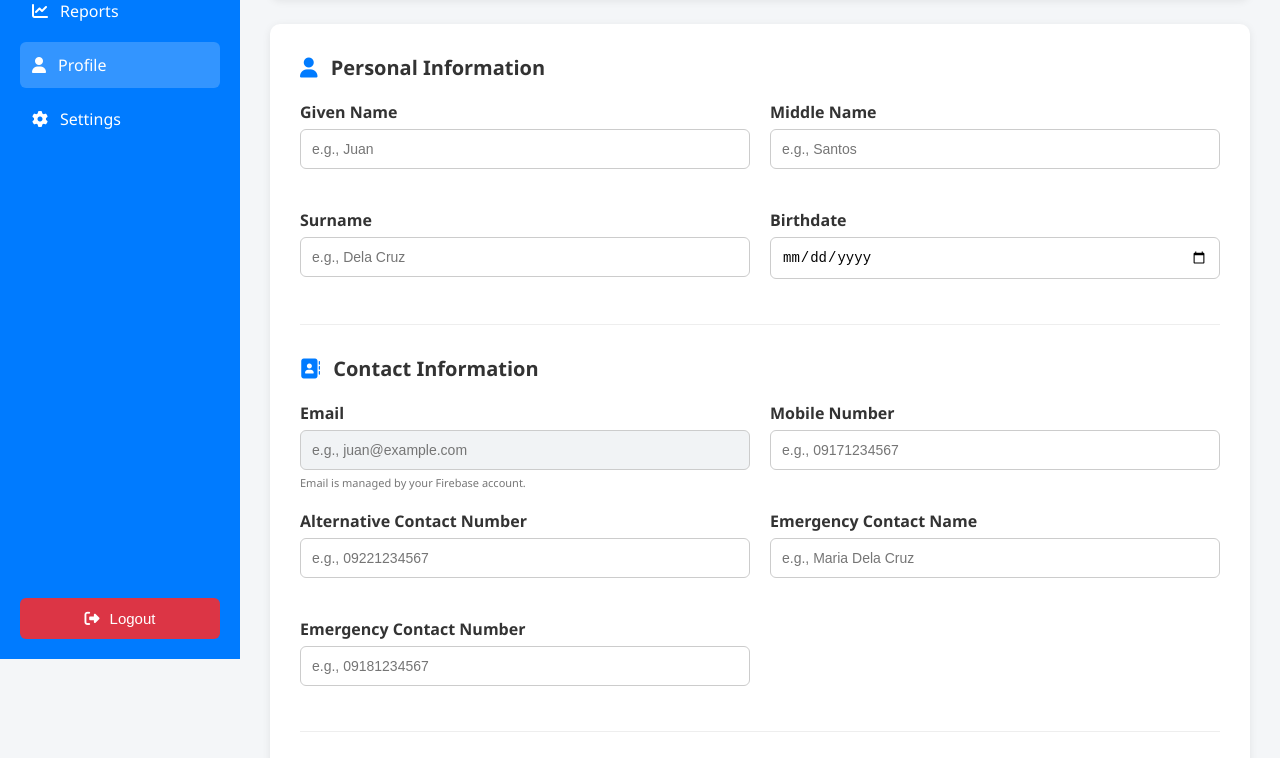
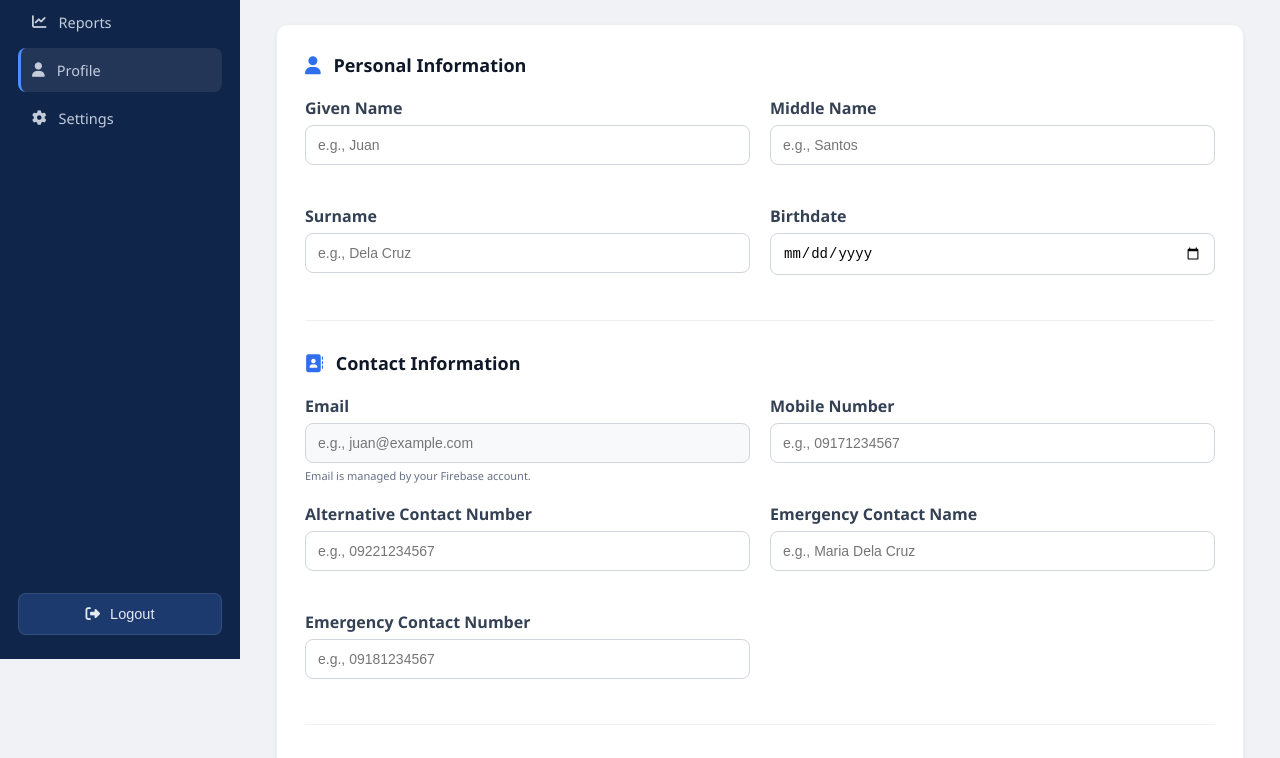
Before and after one commit to Codalisher14/web-application-group-projects, a website: page Main_Dashboard/profile_dashboard.html in a window 1280 px wide. Shown: the part 141-899 px from the top of the page. Drawn offline with Linux system fonts and the light colour scheme.

Commit message:
Profile Dashboard styling update to match Main Dashboard. README formatting changes

```diff
--- a/Main_Dashboard/profile_dashboard.css
+++ b/Main_Dashboard/profile_dashboard.css
@@ -12,9 +12,10 @@
 
     margin: 0;
 
-    font-family: 'Segoe UI', Arial, sans-serif;
+    font-family: 'Segoe UI', Roboto, Helvetica, Arial, sans-serif;
 
-    background: #f4f6f8;
+    background: #f0f2f5;
+    color: #1f2937;
 
 }
 
@@ -35,11 +36,11 @@
 
     height: 100vh;
 
-    background: #007BFF;
+    background: #10254a;
 
-    color: white;
+    color: #e5e9f0;
 
-    padding: 20px;
+    padding: 24px 18px;
 
     display: flex;
 
@@ -57,19 +58,23 @@
 
     align-items: center;
 
-    gap: 10px;
+    gap: 12px;
 
     font-size: 18px;
 
-    font-weight: bold;
+    font-weight: 600;
+    letter-spacing: 0.3px;
 
-    padding-bottom: 30px;
+    padding-bottom: 24px;
+    border-bottom: 1px solid rgba(255,255,255,.08);
+    margin-bottom: 20px;
 
 }
 
 .dashboard-logo i {
 
-    font-size: 25px;
+    font-size: 24px;
+    color: #4d8dff;
 
 }
 
@@ -84,19 +89,19 @@
 
     flex-direction: column;
 
-    gap: 8px;
+    gap: 4px;
 
 }
 
 nav a {
 
-    color: white;
+    color: #c3ccdb;
 
     text-decoration: none;
 
-    padding: 12px;
+    padding: 12px 14px;
 
-    border-radius: 6px;
+    border-radius: 8px;
 
     display: flex;
 
@@ -104,17 +109,22 @@
 
     gap: 12px;
 
-    transition: 0.3s;
+    font-size: 14.5px;
+    transition: background .15s ease, color .15s ease;
 
 }
 
 nav a:hover {
 
-    background: rgba(255,255,255,.2);}
+    background: rgba(255,255,255,.08);
+    color: #ffffff;
+}
 
 nav a.active {
 
-    background: rgba(255,255,255,.2);
+    background: rgba(255,255,255,.08);
+    border-left: 3px solid #4d8dff;
+    padding-left: 11px;
 
 }
 
@@ -129,17 +139,18 @@
 
     padding: 12px;
 
-    background: #dc3545;
+    background: #1c3a6e;
 
-    color: white;
+    color: #e5e9f0;
 
-    border: none;
+    border: 1px solid rgba(255,255,255,.1);
 
-    border-radius: 6px;
+    border-radius: 8px;
 
     cursor: pointer;
 
-    font-size: 15px;
+    font-size: 14.5px;
+    font-weight: 500;
 
     display: flex;
 
@@ -149,13 +160,13 @@
 
     gap: 10px;
 
-    transition: 0.3s;
+    transition: background .15s ease;
 
 }
 
 .logout-button:hover {
 
-    background: #b02a37;
+    background: #24467f;
 
 }
 
@@ -168,7 +179,7 @@
 
     margin-left: 240px;
 
-    padding: 30px;
+    padding: 32px 36px;
 
 }
 
@@ -180,21 +191,23 @@
 
     background: white;
 
-    padding: 20px;
+    padding: 24px 28px;
 
-    border-radius: 10px;
+    border-radius: 12px;
 
-    box-shadow:
-        0 2px 8px
-        rgba(0,0,0,.08);
+    box-shadow: 0 1px 3px rgba(16,24,40,.06), 0 1px 2px rgba(16,24,40,.04);
+    border: 1px solid #eef0f3;
 
-    margin-bottom: 25px;
+    margin-bottom: 28px;
 
 }
 
 .dashboard-header h1 {
 
-    margin: 0 0 5px;
+    margin: 0 0 6px;
+    font-size: 22px;
+    font-weight: 600;
+    color: #101828;
 
 }
 
@@ -202,7 +215,8 @@
 
     margin: 0;
 
-    color: #777;
+    color: #667085;
+    font-size: 14px;
 
 }
 
@@ -214,13 +228,12 @@
 
     background: white;
 
-    padding: 30px;
+    padding: 28px;
 
-    border-radius: 10px;
+    border-radius: 12px;
 
-    box-shadow:
-        0 2px 8px
-        rgba(0,0,0,.08);
+    box-shadow: 0 1px 3px rgba(16,24,40,.06), 0 1px 2px rgba(16,24,40,.04);
+    border: 1px solid #eef0f3;
 
 }
 
@@ -233,7 +246,7 @@
     margin-bottom: 30px;
 
     padding-bottom: 25px;
-     border-bottom: 1px solid #eeeeee;
+    border-bottom: 1px solid #eef0f3;
 
 }
 
@@ -249,15 +262,16 @@
 
     margin-bottom: 20px;
 
-    font-size: 20px;
+    font-size: 18px;
+    font-weight: 600;
 
-    color: #333333;
+    color: #101828;
 
 }
 
 .profile-section h2 i {
 
-    color: #007BFF;
+    color: #2f6fed;
 
     margin-right: 8px;
 
@@ -292,10 +306,10 @@
 
 .form-group label {
 
-    font-weight: bold;
+    font-weight: 600;
 
     margin-bottom: 6px;
-      color: #333333;
+    color: #344054;
 
 }
 
@@ -303,11 +317,11 @@
 
     width: 100%;
 
-    padding: 11px;
+    padding: 11px 12px;
 
-    border: 1px solid #cccccc;
+    border: 1px solid #d0d5dd;
 
-    border-radius: 6px;
+    border-radius: 8px;
 
     font-size: 14px;
 
@@ -319,17 +333,17 @@
 
     outline: none;
 
-    border-color: #007BFF;
+    border-color: #4d8dff;
 
     box-shadow:
         0 0 0 2px
-        rgba(0,123,255,.1);
+        rgba(77,141,255,.15);
 
 }
 
 .form-group input[readonly] {
 
-    background: #f1f3f5;
+    background: #f8f9fb;
 
     cursor: not-allowed;
 
@@ -339,7 +353,7 @@
 
     margin-top: 5px;
 
-    color: #777777;
+    color: #667085;
 
     font-size: 11px;
 
@@ -390,25 +404,26 @@
 
     padding: 12px 25px;
 
-    background: #007BFF;
+    background: #2f6fed;
 
     color: white;
 
     border: none;
 
-    border-radius: 6px;
+    border-radius: 8px;
 
     cursor: pointer;
 
-    font-size: 15px;
+    font-size: 14.5px;
+    font-weight: 500;
 
-    transition: 0.3s;
+    transition: background .15s ease;
 
 }
 
 .save-button:hover {
 
-    background: #0056b3;
+    background: #2459bd;
 
 }
 
```
Also changed, not shown: README.md.
